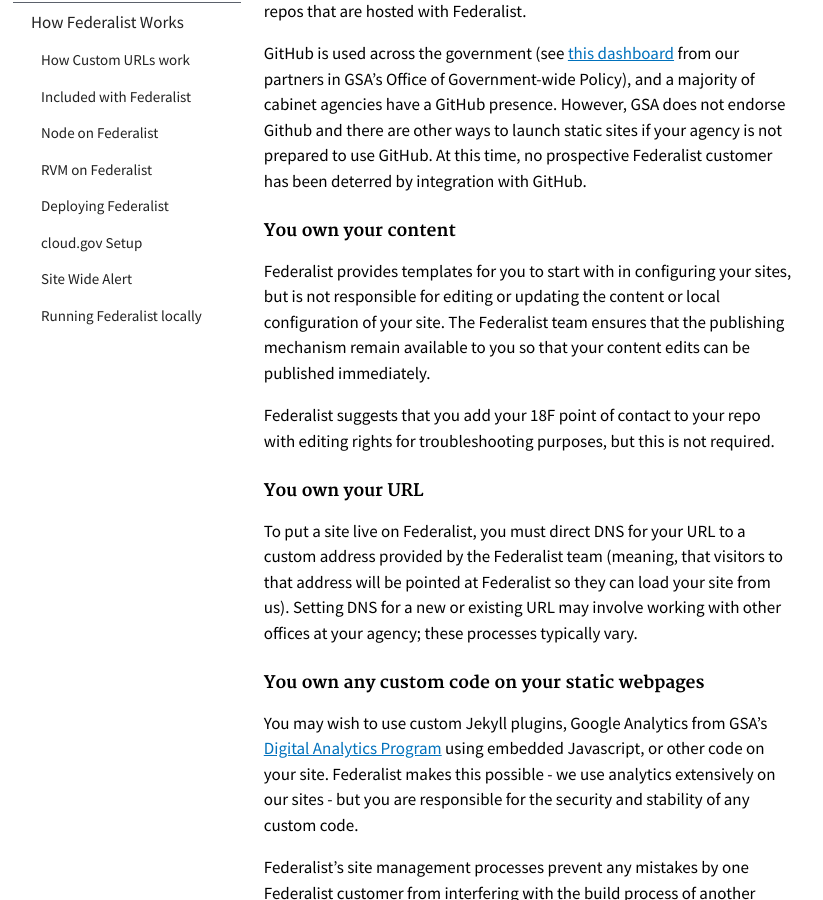
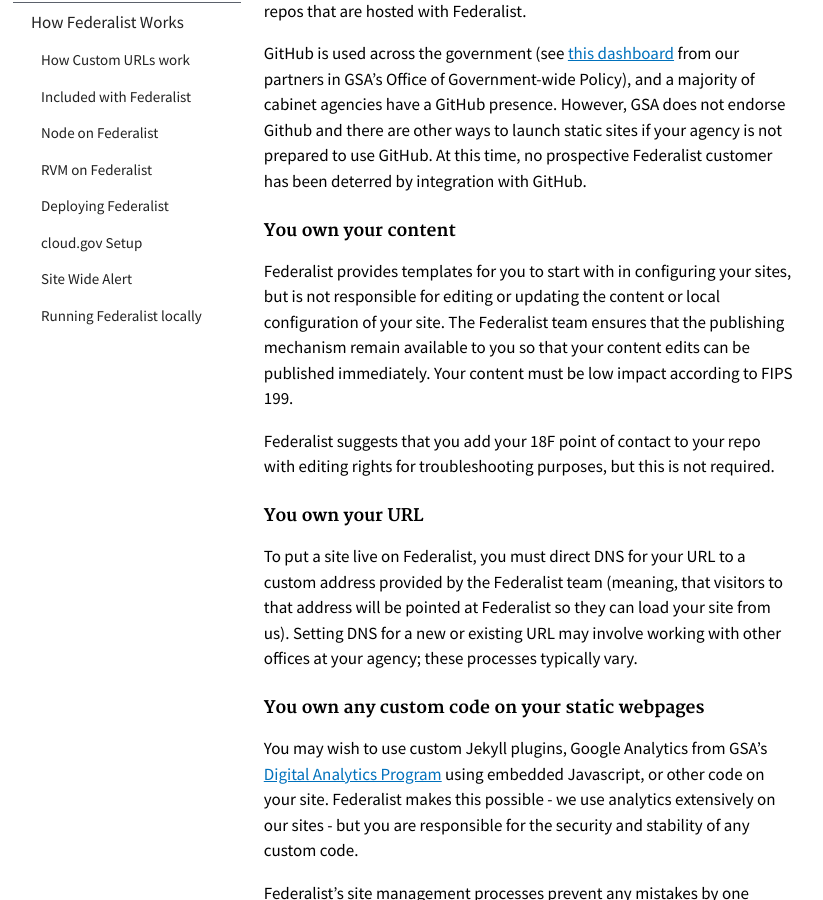
Before and after one commit to Macy-FK/federaliste, a Jekyll site: the page built from pages/using-federalist/customer-responsibilities.md, in a window 1280 px wide and 900 px high, scrolled down 771 px. Shown: the whole window, without its empty margins (137-960 px from the left). Built offline with Jekyll 4.4.1, drawn with Linux system fonts in a browser that asks for light colours; Markdown is read by kramdown in place of the engine named in the settings.

Commit message:
edit in FIPS guidance

```diff
--- a/pages/using-federalist/customer-responsibilities.md
+++ b/pages/using-federalist/customer-responsibilities.md
@@ -17,7 +17,7 @@ GitHub is used across the government (see [this dashboard](https://gsa.github.io
 
 #### You own your content
 
-Federalist provides templates for you to start with in configuring your sites, but is not responsible for editing or updating the content or local configuration of your site. The Federalist team ensures that the publishing mechanism remain available to you so that your content edits can be published immediately.
+Federalist provides templates for you to start with in configuring your sites, but is not responsible for editing or updating the content or local configuration of your site. The Federalist team ensures that the publishing mechanism remain available to you so that your content edits can be published immediately. Your content must be low impact according to FIPS 199.
 
 Federalist suggests that you add your 18F point of contact to your repo with editing rights for troubleshooting purposes, but this is not required.
 
```
